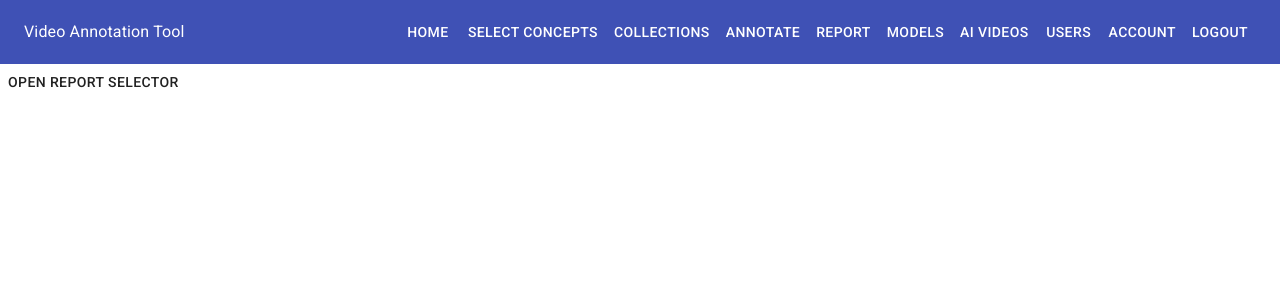
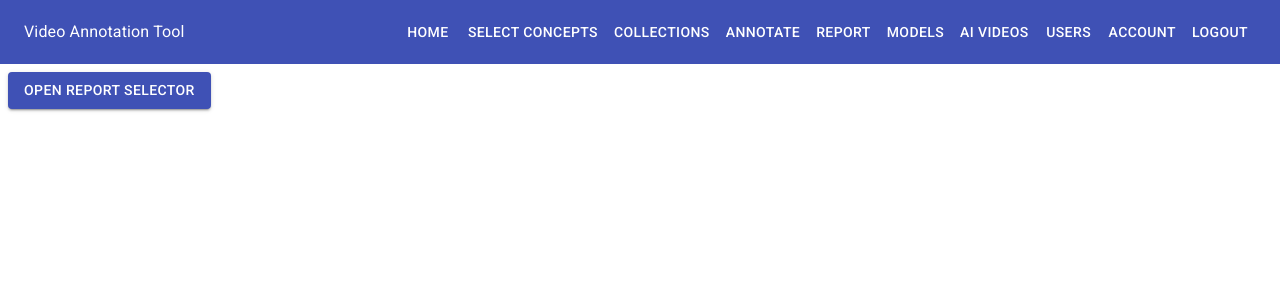
Before and after one commit to video-annotation-project/video-annotation-tool, a React (Create React App) app in the folder client/: page /report in a window 1280 px wide. Shown: the top 300 px of the page. Built offline with nearby package versions, Linux system fonts and the light colour scheme; sample sign-in values are in the browser's storage.

Commit message:
In Report.jsx: added sticky to open report selector, so user doesn't need to scroll to the top of the page

```diff
--- a/client/src/components/Report/Report.jsx
+++ b/client/src/components/Report/Report.jsx
@@ -10,6 +10,12 @@ const styles = theme => ({
   root: {
     width: "100%",
     backgroundColor: theme.palette.background.paper
+  },
+  openSelector: {
+    position: "sticky",
+    margin: theme.spacing(1),
+    top: 0,
+    zIndex: 99
   }
 });
 
@@ -23,7 +29,7 @@ class Report extends React.Component {
       level3: "",
       renderTree: false,
       unsureOnly: false,
-      verifiedCondition: 'all'
+      verifiedCondition: "all"
     };
   }
 
@@ -83,7 +89,12 @@ class Report extends React.Component {
     } = this.state;
     return (
       <div className={classes.root}>
-        <Button onClick={this.handleReportModalOpen}>
+        <Button
+          className={classes.openSelector}
+          variant="contained"
+          color="primary"
+          onClick={this.handleReportModalOpen}
+        >
           Open Report Selector
         </Button>
         <ReportModal
@@ -108,8 +119,8 @@ class Report extends React.Component {
             verifiedCondition={verifiedCondition}
           />
         ) : (
-          <div />
-        )}
+            <div />
+          )}
       </div>
     );
   }
```
